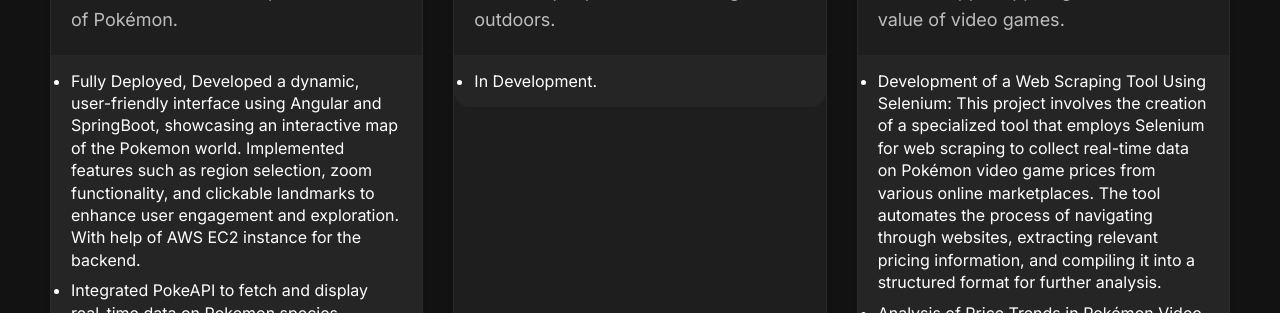
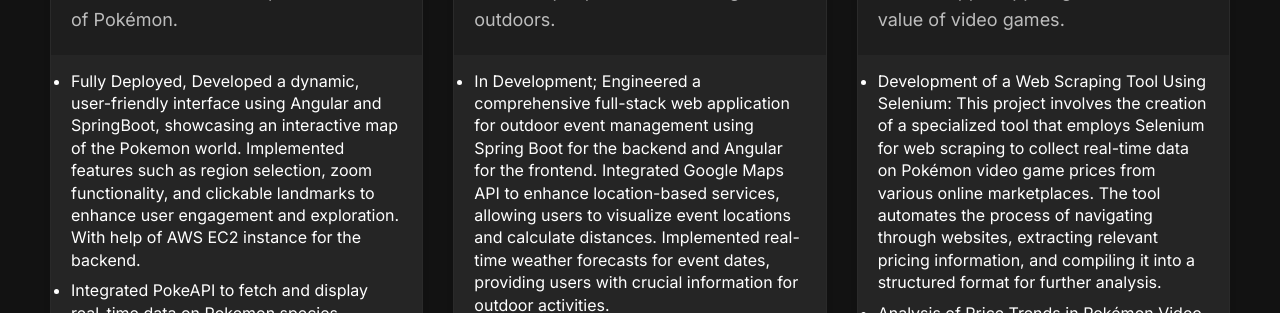
Before and after one commit to signOfi/personalPorfolioNewGrad, an Angular app in the folder frontend/: page /portfolio in a window 1280 px wide. Shown: the part 487-800 px from the top of the page. Built offline with nearby package versions, Linux system fonts and the light colour scheme.

Commit message:
Updated  for trail buddy

```diff
--- a/frontend/src/app/frontpage/frontpage.component.ts
+++ b/frontend/src/app/frontpage/frontpage.component.ts
@@ -16,7 +16,7 @@
 
   projects = [
     { title: 'Interactive Pokemon Map', description: 'Uses the PokeAPI to explore the world of pokemon', link: 'https://pokemon-map.netlify.app/' },
-    { title: 'Trail-Buddy', description: 'IN DEVELOPMENT, Matches people who loves the great outdoors', link: 'https://trailbuddy.netlify.app/'},
+    { title: 'Trail-Buddy', description: 'Matches people who loves the great outdoors', link: 'https://trailbuddy.netlify.app/'},
     { title: 'Pokemon Price Tracker', description: 'Web Scrapper app to get the market value of video games', link: 'https://github.com/signOfi/PokemonPriceProject' },
   ];
 
--- a/frontend/src/app/portfolio/portfolio.component.ts
+++ b/frontend/src/app/portfolio/portfolio.component.ts
@@ -24,7 +24,8 @@
       name: 'TrailBuddy',
       description: 'Matches people who love the great outdoors.',
       extendedDescription: [
-        'In Development.'
+        'In Development; Engineered a comprehensive full-stack web application for outdoor event management using Spring Boot for the backend and Angular for the frontend. Integrated Google Maps API to enhance location-based services, allowing users to visualize event locations and calculate distances. Implemented real-time weather forecasts for event dates, providing users with crucial information for outdoor activities.',
+        'Engineered a comprehensive full-stack web application for outdoor event management using Spring Boot for the backend and Angular for the frontend. Integrated Google Maps API to enhance location-based services, allowing users to visualize event locations and calculate distances. Implemented real-time weather forecasts for event dates, providing users with crucial information for outdoor activities.'
       ],
       image: 'assets/patagonia.jpg',
       link: 'https://trailbuddy.netlify.app/'
```
Also changed, not shown: 2 other files (tests, documents, lock files or other folders).
